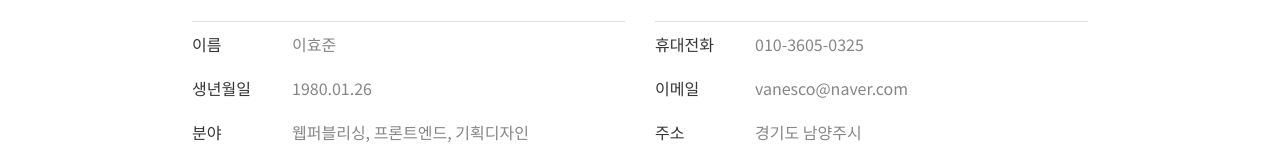
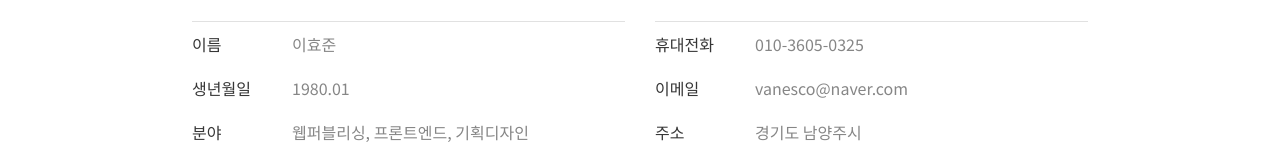
Before and after one commit to vanesco/vue_app, a Vue app: page /contact in a window 1280 px wide. Shown: the part 655-800 px from the top of the page. Built offline with nearby package versions, Linux system fonts and the light colour scheme; what vue-lodash, vue-mq, vue-particles would draw is missing.

Commit message:
2022 재설정 test

```diff
--- a/src/views/Contact.vue
+++ b/src/views/Contact.vue
@@ -48,7 +48,7 @@
               </dl>
               <dl>
                 <dt>생년월일</dt>
-                <dd>1980.01.26</dd>
+                <dd>1980.01</dd>
               </dl>
               <dl>
                 <dt>분야</dt>
```
